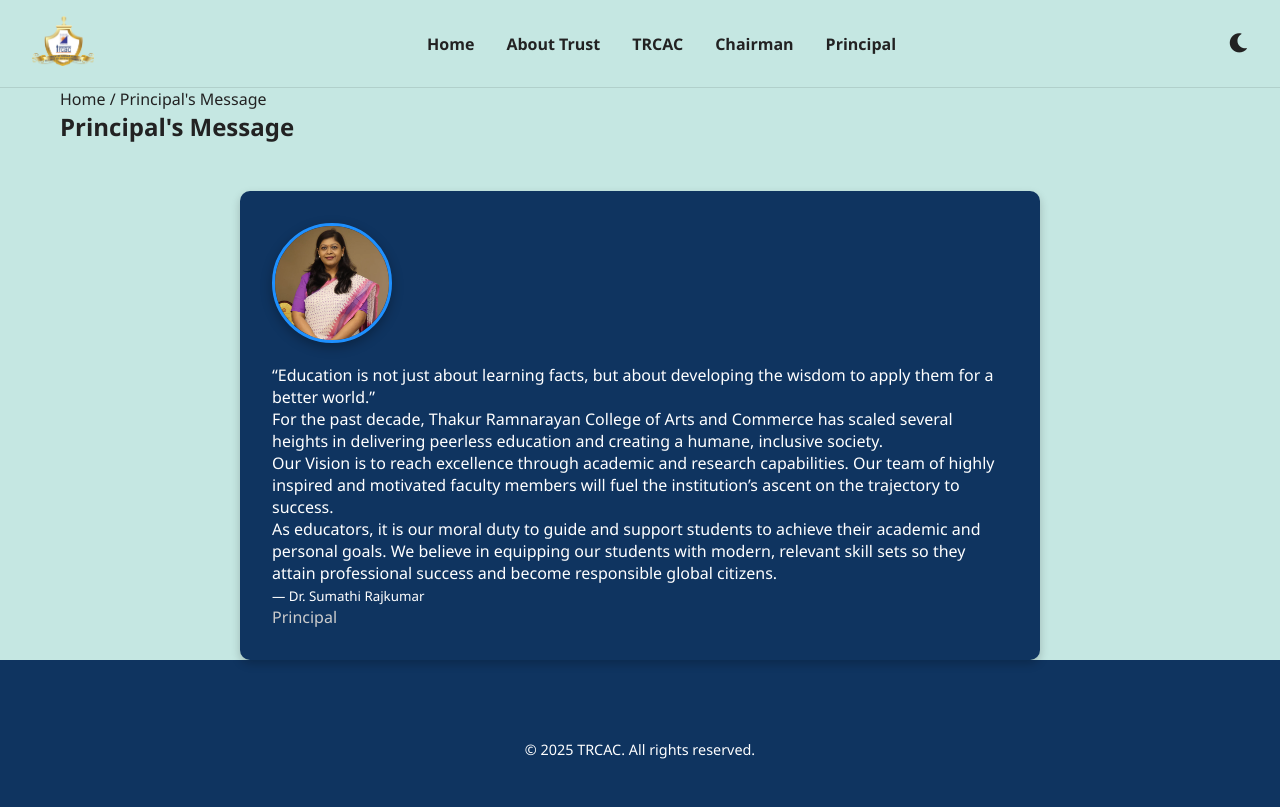
After one commit to MalRakesh/TRCAC, a PHP site: page /frontend/pages/principal-message.html in a window 1280 px wide. The commit adds this page. Run offline with PHP 8.4, Linux system fonts and the light colour scheme.

Commit message:
initial commit

```diff
--- /dev/null
+++ b/frontend/pages/principal-message.html
@@ -0,0 +1,130 @@
+<!DOCTYPE html>
+<html lang="en">
+
+<head>
+    <meta charset="UTF-8" />
+    <meta name="viewport" content="width=device-width, initial-scale=1.0" />
+    <title>Principal's Message - TRCAC</title>
+    <link rel="stylesheet" href="../styles/style.css" />
+    <link rel="stylesheet" href="../styles/light.css" id="theme-style" />
+    <link rel="stylesheet" href="https://cdnjs.cloudflare.com/ajax/libs/font-awesome/5.15.4/css/all.min.css" />
+    <style>
+        .message-section {
+            display: flex;
+            flex-direction: column;
+            align-items: center;
+            gap: 2rem;
+            margin-top: 3rem;
+        }
+
+        .message-card {
+            background-color: var(--primary-color);
+            color: white;
+            border-radius: 10px;
+            box-shadow: 0 4px 10px rgba(0, 0, 0, 0.2);
+            padding: 2rem;
+            max-width: 800px;
+            width: 100%;
+            position: relative;
+        }
+
+        .principal-image {
+            width: 120px;
+            height: 120px;
+            border-radius: 50%;
+            object-fit: cover;
+            border: 3px solid var(--secondary-color);
+            margin-bottom: 1rem;
+        }
+
+        .principal-name {
+            font-size: 1.5rem;
+            font-weight: bold;
+            margin-top: 1rem;
+        }
+
+        .principal-role {
+            font-size: 1rem;
+            color: #ccc;
+        }
+
+        @media (max-width: 768px) {
+            .principal-image {
+                width: 90px;
+                height: 90px;
+            }
+
+            .principal-name {
+                font-size: 1.2rem;
+            }
+        }
+    </style>
+</head>
+
+<body class="about-page">
+
+    <!-- Header -->
+    <header class="site-header">
+        <div class="logo">
+            <img src="../assets/images/logo.png" alt="TRCAC Logo">
+        </div>
+        <nav class="navbar">
+            <ul class="nav-links">
+                <li><a href="../index.html">Home</a></li>
+                <li><a href="./about-trust.html">About Trust</a></li>
+                <li><a href="./trcac.html">TRCAC</a></li>
+                <li><a href="./chairman-message.html">Chairman</a></li>
+                <li><a href="#">Principal</a></li>
+            </ul>
+        </nav>
+        <button class="hamburger"><i class="fas fa-bars"></i></button>
+        <button class="toggle-theme"><i class="fas fa-moon"></i></button>
+    </header>
+
+    <!-- Breadcrumb -->
+    <div class="container">
+        <p>Home / Principal's Message</p>
+        <h2>Principal's Message</h2>
+    </div>
+
+    <!-- Message Section -->
+    <section class="message-section container">
+        <div class="message-card">
+            <img src="../assets/principal/principal.jpg" alt="Dr. Sumathi Rajkumar"
+                class="principal-image">
+            <p>
+                “Education is not just about learning facts, but about developing the wisdom to apply them for a better
+                world.”
+            </p>
+            <p>
+                For the past decade, Thakur Ramnarayan College of Arts and Commerce has scaled several heights in
+                delivering peerless education and creating a humane, inclusive society.
+            </p>
+            <p>
+                Our Vision is to reach excellence through academic and research capabilities. Our team of highly
+                inspired and motivated faculty members will fuel the institution’s ascent on the trajectory to success.
+            </p>
+            <p>
+                As educators, it is our moral duty to guide and support students to achieve their academic and personal
+                goals. We believe in equipping our students with modern, relevant skill sets so they attain professional
+                success and become responsible global citizens.
+            </p>
+            <small>— Dr. Sumathi Rajkumar</small>
+            <div class="principal-role">Principal</div>
+        </div>
+    </section>
+
+    <!-- Footer -->
+    <footer class="site-footer">
+        <div class="footer-bottom">&copy; 2025 TRCAC. All rights reserved.</div>
+    </footer>
+
+    <!-- Scroll Top Button -->
+    <button class="scroll-top" onclick="window.scrollTo({top: 0, behavior: 'smooth'})">
+        <i class="fas fa-arrow-up"></i>
+    </button>
+
+    <script src="../scripts/main.js"></script>
+</body>
+
+</html>
--- a/frontend/styles/style.css
+++ b/frontend/styles/style.css
@@ -254,3 +254,12 @@ body {
 .scroll-top.show {
     display: block;
 }
+
+.principal-image {
+    width: 120px;
+    height: 120px;
+    border-radius: 50%;
+    object-fit: cover;
+    border: 3px solid var(--secondary-color);
+    box-shadow: 0 4px 12px rgba(0,0,0,0.3);
+}
```
Also changed, not shown: frontend/pages/about-trust.html (added, +83 -0 lines), frontend/pages/chairman-message.html (added, +68 -0 lines), frontend/pages/incharge-trustee.html (added, +69 -0 lines), frontend/pages/trcac.html (added, +69 -0 lines), frontend/pages/trustee-message.html (added, +70 -0 lines), frontend/assets/principal/chairman.png (added), frontend/assets/principal/incharge_trustee.png (added), frontend/assets/principal/principal.jpg (added), frontend/assets/principal/trust.png (added), frontend/assets/principal/trustee.png (added).
